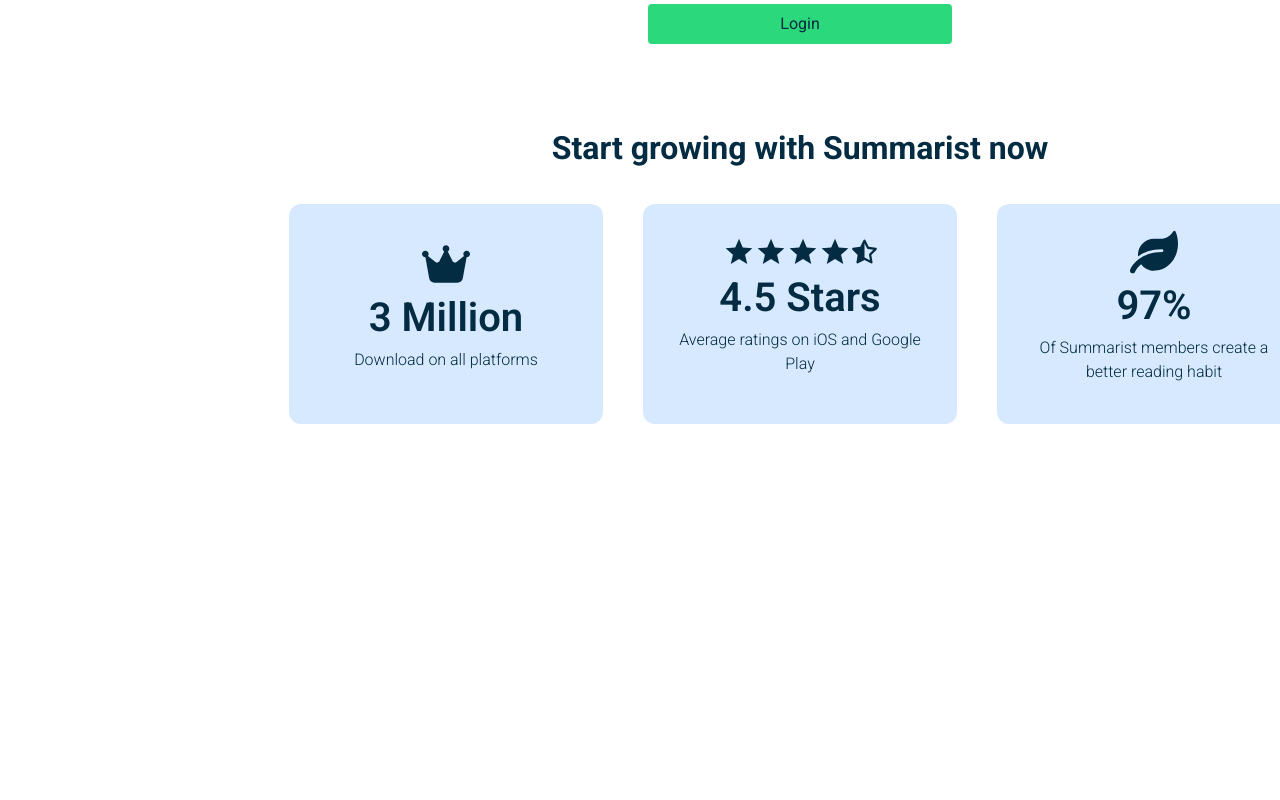
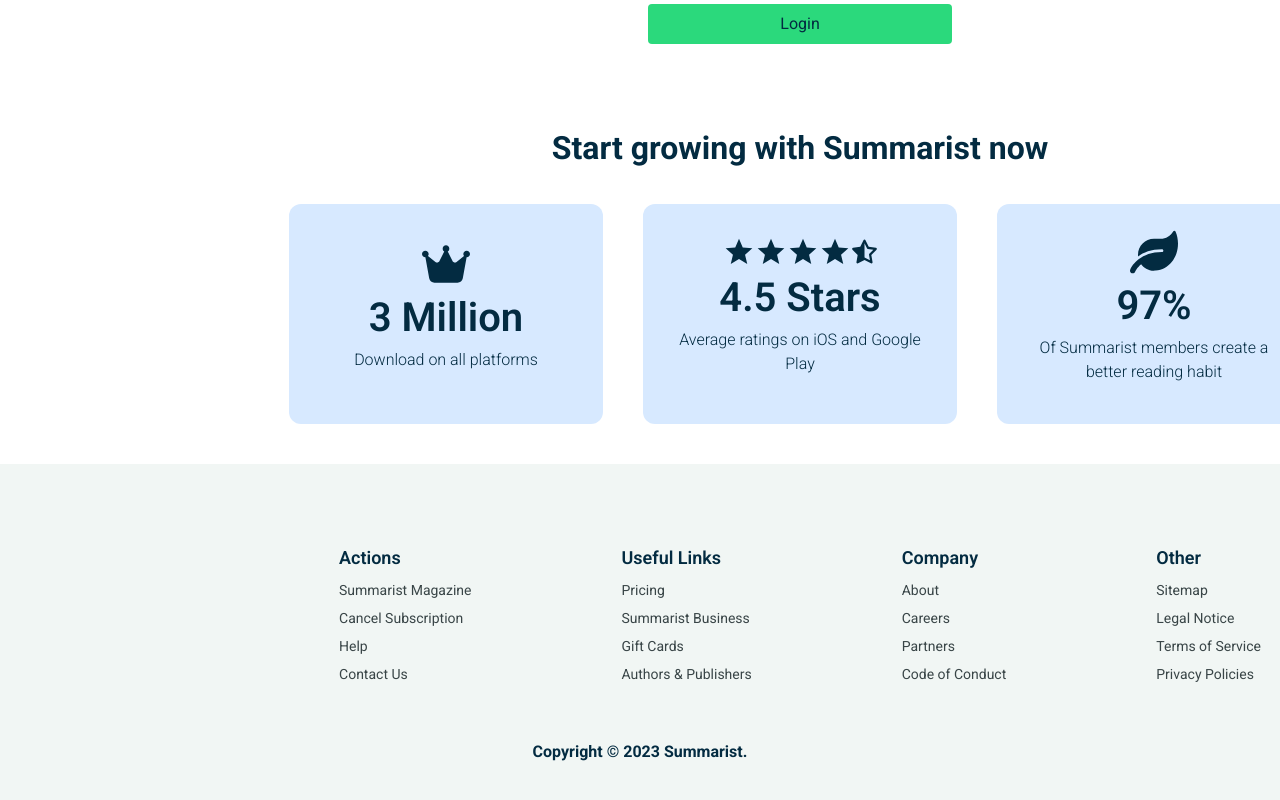
Before and after one commit to Noah-code1210/Summarist-Project, a Next.js app: page / in a window 1280 px wide. Shown: the part 2612-3412 px from the top of the page. Before the commit the page ends 3076 px from the top, so only its background shows below. Built offline with nearby package versions, Linux system fonts and the light colour scheme.

Commit message:
Main Ui finished

```diff
--- /dev/null
+++ b/components/Footer.jsx
@@ -0,0 +1,45 @@
+import React from "react";
+
+function Footer() {
+  return (
+    <>
+      <div className="footer bg-[#f1f6f4] h-84">
+        <div className="container flex">
+          <div className="flex gap-x-[150px] mt-10 mb-2">
+            <div className="footer__info flex-col">
+              <div className="footer__title">Actions</div>
+              <div className="footer__link">Summarist Magazine</div>
+              <div className="footer__link">Cancel Subscription</div>
+              <div className="footer__link">Help</div>
+              <div className="footer__link">Contact Us</div>
+            </div>
+            <div className="footer__info flex-col">
+              <div className="footer__title">Useful Links</div>
+              <div className="footer__link">Pricing</div>
+              <div className="footer__link">Summarist Business</div>
+              <div className="footer__link">Gift Cards</div>
+              <div className="footer__link">Authors & Publishers</div>
+            </div>
+            <div className="footer__info flex-col">
+              <div className="footer__title">Company</div>
+              <div className="footer__link">About</div>
+              <div className="footer__link">Careers</div>
+              <div className="footer__link">Partners</div>
+              <div className="footer__link">Code of Conduct</div>
+            </div>
+            <div className="footer__info flex-col">
+              <div className="footer__title">Other</div>
+              <div className="footer__link">Sitemap</div>
+              <div className="footer__link">Legal Notice</div>
+              <div className="footer__link">Terms of Service</div>
+              <div className="footer__link">Privacy Policies</div>
+            </div>
+          </div>
+        </div>
+          <div className="flex items-center justify-center font-bold">Copyright © 2023 Summarist.</div>
+      </div>
+    </>
+  );
+}
+
+export default Footer;
--- a/src/app/globals.css
+++ b/src/app/globals.css
@@ -71,6 +71,12 @@
    .statistics__para {
     @apply font-light w-full max-w-[264px] text-center
    }
+   .footer__title {
+    @apply text-lg font-semibold text-[#032b41] mb-2
+   }
+   .footer__link {
+    @apply text-sm cursor-not-allowed text-[#394547] mb-2
+   }
 }
 
 :root {
--- a/src/app/page.tsx
+++ b/src/app/page.tsx
@@ -3,6 +3,7 @@
 import Info from "../../components/Info";
 import Reviews from "../../components/Reviews";
 import Statistics from "../../components/Statistics";
+import Footer from "../../components/Footer"
 
 export default function Home() {
   return (
@@ -12,6 +13,7 @@
       <Info />
       <Reviews />
       <Statistics />
+      <Footer />
     </>
   );
 }
```
